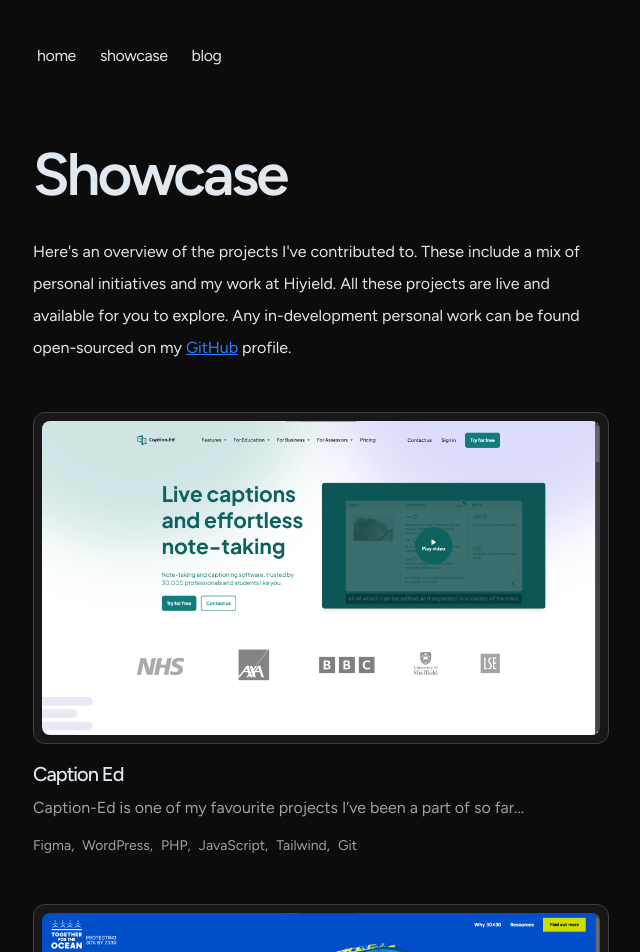
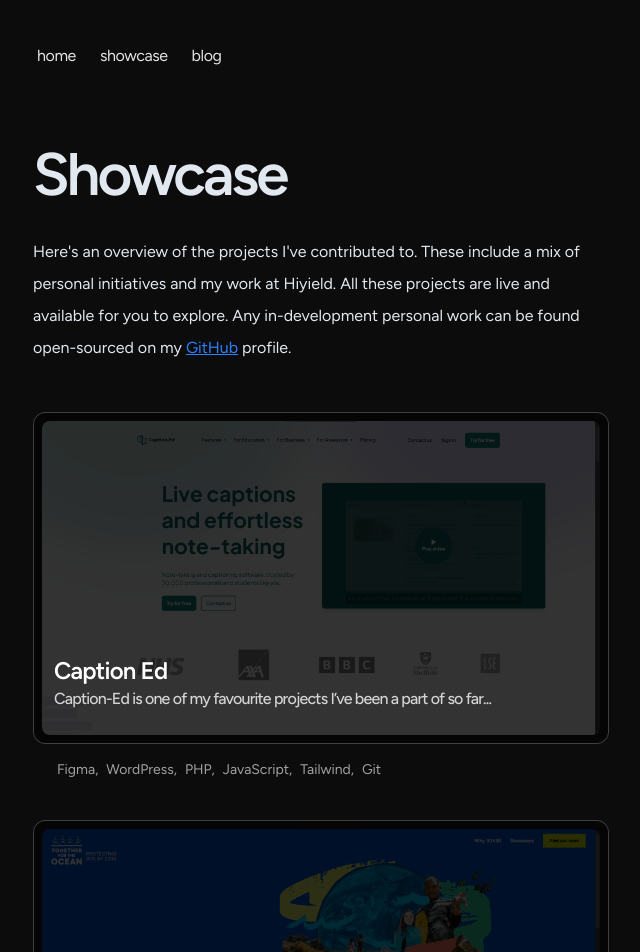
Before and after one commit to jakemackie/portfolio, a Next.js app: page /showcase in a window 1280 px wide. Shown: the top 952 px of the page, without its empty margins (319-959 px from the left). Built offline with nearby package versions, Linux system fonts and the light colour scheme.

Commit message:
feat: UI update

```diff
--- a/app/blog/[slug]/page.tsx
+++ b/app/blog/[slug]/page.tsx
@@ -84,7 +84,7 @@ export default async function Post(props) {
           }),
         }}
       />
-      <h1 className="font-semibold text-5xl md:text-6xl tracking-tighter">
+      <h1 className="font-semibold text-4xl md:text-5xl tracking-tighter">
         {post.metadata.title}
       </h1>
       <div className="flex justify-between items-center mt-2 mb-8 text-sm">
--- a/app/components/card.tsx
+++ b/app/components/card.tsx
@@ -22,15 +22,12 @@ export default function Card({ data }: CardProps) {
             className="object-cover rounded-lg aspect-video grow"
           />
 
-          <h2 className="absolute inset-0 flex items-center justify-center text-2xl font-semibold tracking-tighter text-white bg-black/80 opacity-100 md:opacity-0 rounded-xl opacity-0 md:group-hover:opacity-100 duration-200 ease-in-out">
-            Read More
-          </h2>
-        </div>
-        <h2 className="w-fit mb-2 text-xl font-medium tracking-tighter">
-          {data.name}
-        </h2>
-        <div className="mb-2 text-neutral-400 tabular-nums leading-normal">
-          <p>
+          <div
+            className="absolute inset-0 flex flex-col items-start justify-end px-5 pb-8 tracking-tighter bg-black/80 group-hover:bg-black/90
+          rounded-xl duration-200 ease-in-out"
+          >
+            <h2 className="text-white text-2xl font-semibold">{data.name}</h2>
+            <p className="text-base font-medium text-neutral-300 tabular-nums leading-normal">
               {data.description.length > 70
                 ? (() => {
                     const truncationPoint = 70;
@@ -57,8 +54,10 @@ export default function Card({ data }: CardProps) {
                   })()
                 : data.description}
             </p>
-
-          <ul className="mt-4 flex flex-wrap gap-2">
+          </div>
+        </div>
+        <div className="ml-6 text-neutral-400 tabular-nums leading-normal">
+          <ul className="flex flex-wrap gap-2">
             {data.technologies.map((technology, index) => (
               <li
                 key={index}
--- a/app/page.tsx
+++ b/app/page.tsx
@@ -24,6 +24,9 @@ export default function Page() {
             ease-in-out outline-2 outline-transparent focus:outline-blue-500 font-medium
           `}
           data-aos="zoom-out"
+          data-aos-delay="150"
+          data-aos-easing="ease-out-cubic"
+          data-aos-duration="300"
         >
           Contact me
         </Link>
```
Lines whose indentation alone changed are shown as unchanged.
